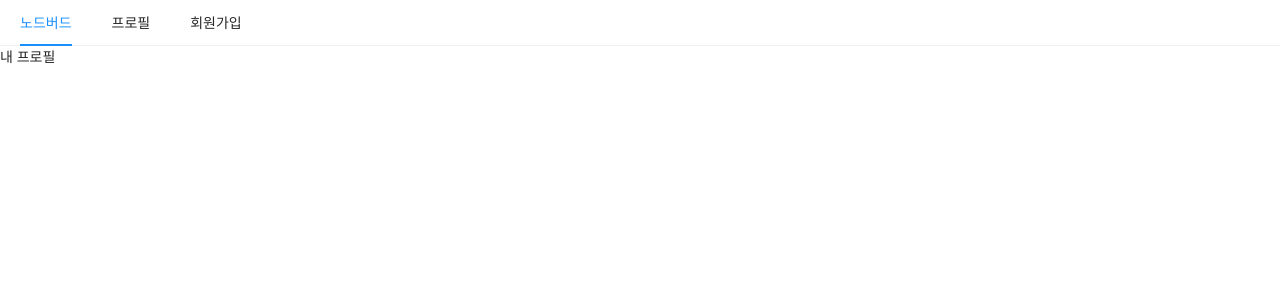
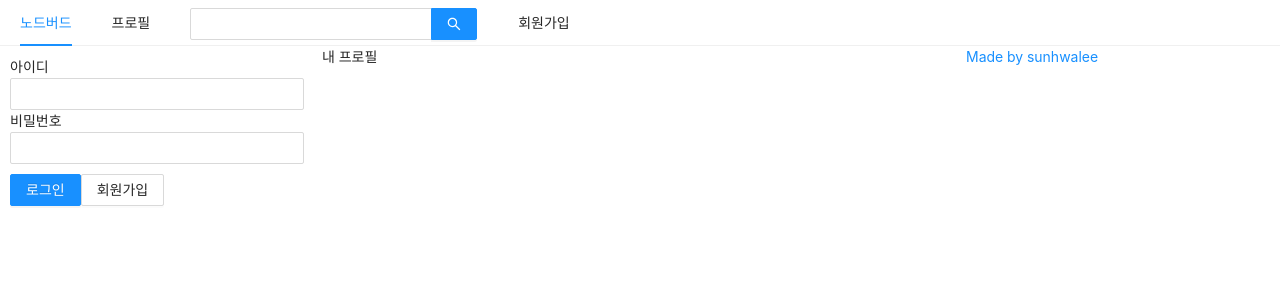
Before and after one commit to sunhwa508/next-nodebird, a Next.js app in the folder front/: page /profile in a window 1280 px wide. Shown: the top 300 px of the page. Built offline with nearby package versions, Linux system fonts and the light colour scheme.

Commit message:
added profiles, loginForm components

```diff
--- a/front/components/AppLayout.tsx
+++ b/front/components/AppLayout.tsx
@@ -1,26 +1,49 @@
-import React from 'react'
+import React, { useState } from 'react'
 import Link from 'next/link'
-import { Menu } from 'antd'
+import { Menu, Input, Row, Col } from 'antd'
+import UserProfile from './UserProfile'
+import LoginForm from './LoginForm'
+import styled from 'styled-components'
+
+const SearchInput = styled(Input.Search)`
+    vertical-align: middle;
+`;
 
 interface Props {
     children: React.ReactNode;
-  }
+};
 
-const AppLayout = ({children}:Props) => {
+const AppLayout = ({ children }: Props) => {
+    const [isLoggedIn, setIsLoggedIn] = useState<boolean>(false);
+
     return (
         <div>
             <Menu mode="horizontal">
                 <Menu.Item>
-                 <Link href="/"><a>노드버드</a></Link>
+                    <Link href="/"><a>노드버드</a></Link>
                 </Menu.Item>
                 <Menu.Item>
-                 <Link href="/profile"><a>프로필</a></Link>
+                    <Link href="/profile"><a>프로필</a></Link>
                 </Menu.Item>
                 <Menu.Item>
-                 <Link href="/signup"><a>회원가입</a></Link>
+                    <SearchInput enterButton />
+                </Menu.Item>
+                <Menu.Item>
+                    <Link href="/signup"><a>회원가입</a></Link>
                 </Menu.Item>
             </Menu>
-            {children}
+            {/* gutter => column 사이의 간격 */}
+            <Row gutter={8}>
+                <Col xs={24} md={6}>
+                    {isLoggedIn ? <UserProfile setIsLoggedIn={setIsLoggedIn} /> : <LoginForm setIsLoggedIn={setIsLoggedIn} />}
+                </Col>
+                <Col xs={24} md={12}>
+                    {children}
+                </Col>
+                <Col xs={24} md={6}>
+                    <a href="" target="_blank" rel="noreferrer noopener"> Made by sunhwalee </a>
+                </Col>
+            </Row>
         </div>
     )
 }
--- /dev/null
+++ b/front/components/LoginForm.tsx
@@ -0,0 +1,58 @@
+import React, { useState, useMemo, useCallback } from 'react';
+import { Form, Input, Button } from 'antd';
+import Link from 'next/link'
+import styled from 'styled-components'
+interface props {
+    setIsLoggedIn: (isLoggedIn: boolean) => void;
+}
+
+const FormWrapper = styled(Form)`
+    padding: 10px;
+`;
+const LoginForm = ({ setIsLoggedIn }: props) => {
+    const [id, setId] = useState('');
+    const [password, setPassword] = useState('');
+    const style = useMemo(() => ({ marginTop: 10 }), [])
+
+    const onChangeId = useCallback((e) => {
+        setId(e.target.value);
+    }, [])
+
+
+    const onChangePassword = useCallback((e) => {
+        setPassword(e.target.value);
+    }, [])
+
+    const onSubmitForm = useCallback(() => {
+        console.log(id, password);
+        setIsLoggedIn(true);
+    }, [id, password])
+
+    return (
+        // onFinish 는 이미 e.preventdefault가 적용되어있다.
+        <FormWrapper onFinish={onSubmitForm}>
+            <div>
+                <label htmlFor="user-id">아이디</label>
+                <br />
+                <Input name="user-id" value={id} onChange={onChangeId} required />
+            </div>
+            <div>
+                <label htmlFor="user-password">비밀번호</label>
+                <br />
+                <Input
+                    name="user-password"
+                    type="password"
+                    value={password}
+                    onChange={onChangePassword}
+                    required
+                />
+            </div>
+            <div style={style}>
+                <Button type="primary" htmlType="submit" loading={false}>로그인</Button>
+                <Link href="/signup"><a><Button>회원가입</Button></a></Link>
+            </div>
+        </FormWrapper>
+    )
+}
+
+export default LoginForm
--- /dev/null
+++ b/front/components/UserProfile.tsx
@@ -0,0 +1,23 @@
+import { useCallback } from 'react'
+import { Card, Avatar, Button } from 'antd'
+
+interface props {
+    setIsLoggedIn: (isLoggedIn: boolean) => void;
+}
+const UserProfile = ({ setIsLoggedIn }: props) => {
+    const onLogOut = useCallback(() => {
+        setIsLoggedIn(false)
+    }, [])
+    return (
+        <Card actions={[
+            <div key="twit">짹짹<br /> 0 </div>,
+            <div key="followings">팔로잉<br /> 0 </div>,
+            <div key="followers">팔로워<br /> 0 </div>
+        ]}>
+            <Card.Meta title="Sunhwa" avatar={<Avatar>SH</Avatar>} />
+            <Button onClick={onLogOut}>로그아웃</Button>
+        </Card>
+    )
+}
+
+export default UserProfile
--- a/front/package.json
+++ b/front/package.json
@@ -21,6 +21,7 @@
     "typescript": "^4.3.5"
   },
   "devDependencies": {
+    "@types/styled-components": "^5.1.11",
     "eslint": "^7.29.0",
     "eslint-plugin-import": "^2.23.4",
     "eslint-plugin-react-hooks": "^4.2.0"
--- a/front/pages/profile.tsx
+++ b/front/pages/profile.tsx
@@ -6,7 +6,7 @@
         <>
             <Head>
                 <meta charSet="utf-8" />
-                <title>NodeBird</title>
+                <title>내 프로필 | NodeBird</title>
             </Head>
             <AppLayout> 내 프로필 </AppLayout>
         </>
```
Also changed, not shown: 1 other file (tests, documents, lock files or other folders).
